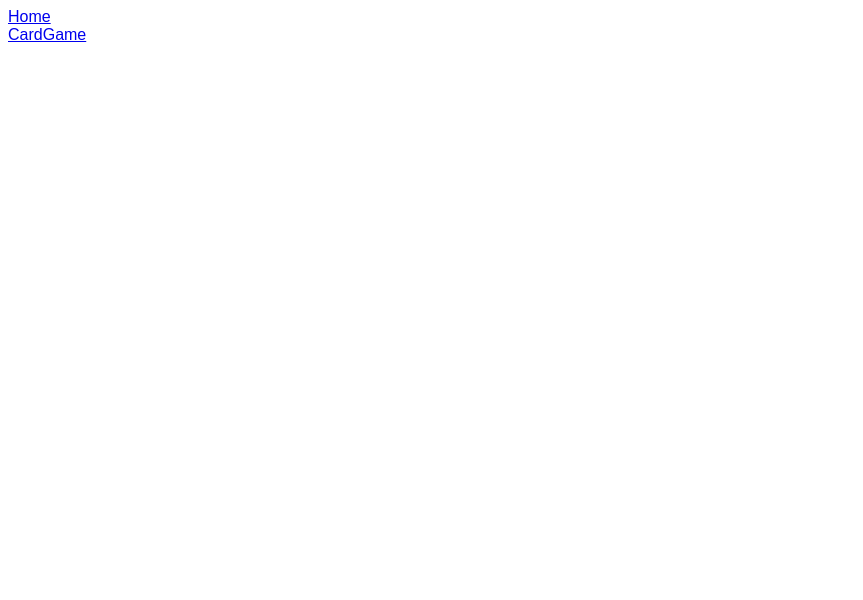
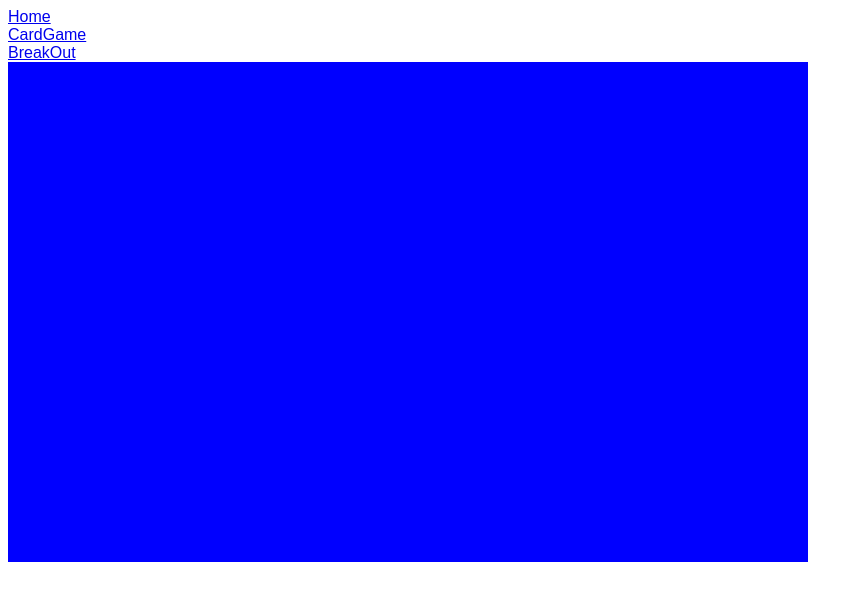
Before and after one commit to TJKwolf/korttipeli, a React (Vite) app in the folder tuomo-vitsin-korttipeli/: page /breakout in a window 1280 px wide. Before the commit this address had no page. Shown: the top 600 px of the page, without its empty margins (0-863 px from the left). Built offline with nearby package versions, Linux system fonts and the light colour scheme.

Commit message:
breakout

```diff
--- a/tuomo-vitsin-korttipeli/src/App.css
+++ b/tuomo-vitsin-korttipeli/src/App.css
@@ -75,3 +75,7 @@
     flex-direction: column;
     min-width: 40vw;
 }
+
+#canvas{
+    background-color: blue;
+}
--- a/tuomo-vitsin-korttipeli/src/App.jsx
+++ b/tuomo-vitsin-korttipeli/src/App.jsx
@@ -2,7 +2,8 @@ import React from 'react';
 import'./App.css'
 import Home from './componets/koti';
 import { BrowserRouter as Router, Routes, Route, Link } from 'react-router-dom';
-import CardGame from './componets/cardGame';
+import CardGame from './componets/cardgame/cardGame';
+import Breakout from './componets/breakout/BreakOut';
 export default  function App(){
 
   return(
@@ -16,6 +17,9 @@ export default  function App(){
             <li>
               <Link to="/cardGame">CardGame</Link>
             </li>
+            <li>
+            <Link to="/breakout">BreakOut</Link>
+            </li>
           </ul>
         </nav>
       </div>
@@ -23,6 +27,7 @@ export default  function App(){
       <Routes>
         <Route path="/" element={<Home />}></Route>
         <Route path="/cardGame" element={<CardGame />} />
+        <Route path="/breakout" element={<Breakout />} />
       </Routes>
 
     </Router>
--- /dev/null
+++ b/tuomo-vitsin-korttipeli/src/componets/breakout/BreakOut.jsx
@@ -0,0 +1,24 @@
+import React, {useEffect, useRef} from "react";
+
+let x = 0;
+export default function Breakout(){
+    const canvasRef = useRef(null);
+    useEffect(()=>{
+        const render = ()=>{
+            const canvas = canvasRef.current;
+        const ctx = canvas.getContext('2d');
+        ctx.clearRect(0,0,canvas.width,canvas.height);
+        // ctx.fillStyle ="green";
+        // ctx.fillRect(10,10,150,100);
+
+        console.log("creating a circle");
+        x++;
+        requestAnimationFrame(render);
+        }
+        render();
+
+    },[]);
+    return(
+        <canvas id="canvas" ref={canvasRef} height="500px" width="800px" />
+    )
+}
--- a/tuomo-vitsin-korttipeli/src/componets/cardGame.jsx
+++ b/tuomo-vitsin-korttipeli/src/componets/cardgame/cardGame.jsx
@@ -1,6 +1,5 @@
 import Card from "./Card"
 import PlayButton from "./PlayButton";
-import'../App.css'
 import {useState} from 'react'
 
 
```
Also changed, not shown: tuomo-vitsin-korttipeli/src/componets/breakout/BallMovement.jsx (added, +21 -0 lines), tuomo-vitsin-korttipeli/src/componets/cardgame/Card.jsx (renamed from tuomo-vitsin-korttipeli/src/componets/Card.jsx), tuomo-vitsin-korttipeli/src/componets/cardgame/PlayButton.jsx (renamed from tuomo-vitsin-korttipeli/src/componets/PlayButton.jsx).
